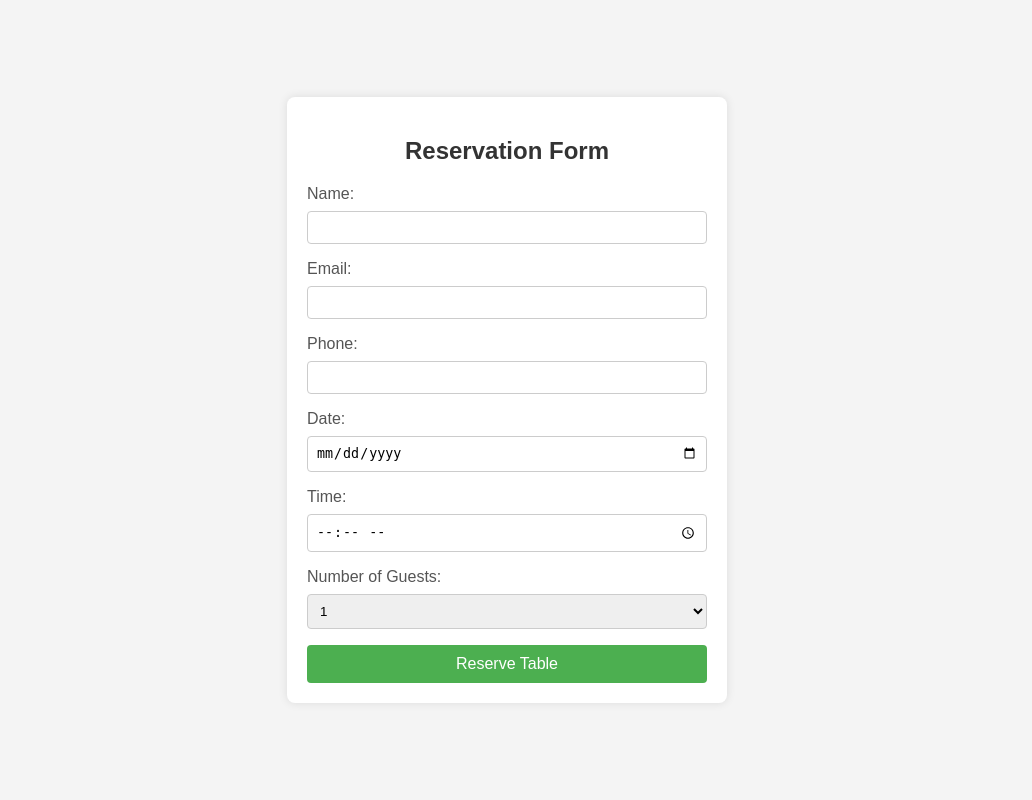
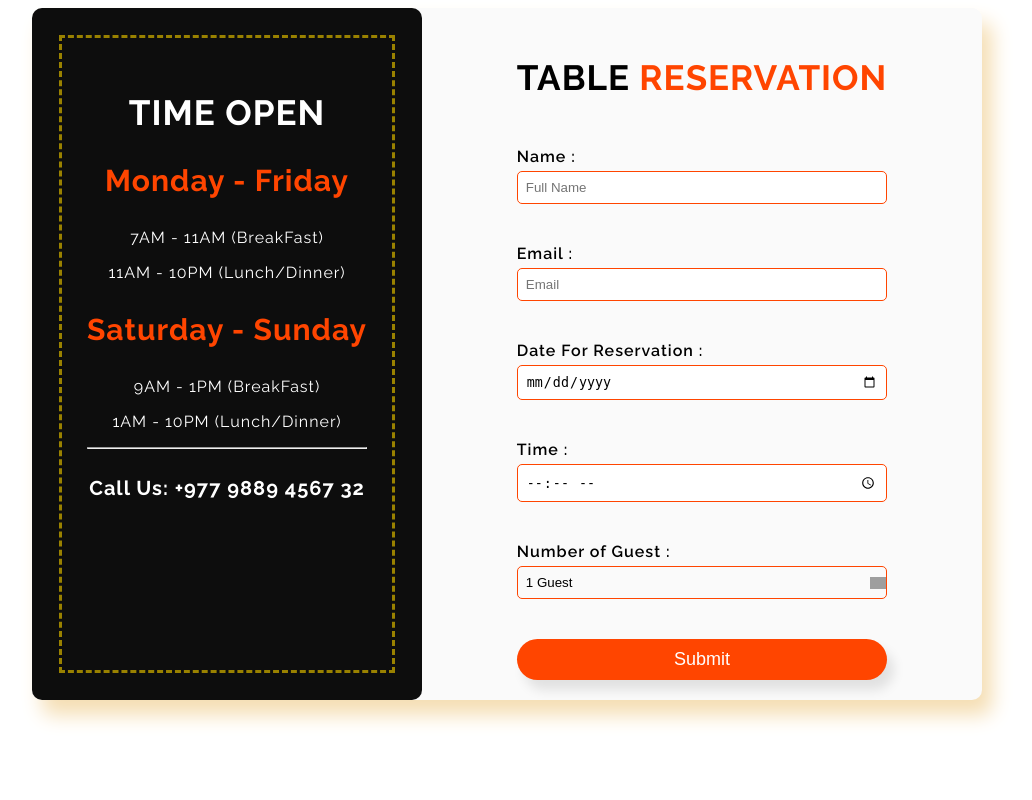
Before and after one commit to sachi-tmg/KwickMeal, a Django app: template templates/reservation.html in a window 1280 px wide. Shown: the whole page, without its empty margins (133-1165 px from the left). Run offline with Django 3.2, Linux system fonts and the light colour scheme; the template is opened without the code that fills it, so the values that code supplies are empty; grey boxes are pictures that could not be loaded.

Commit message:
reservation

```diff
--- a/static/css/reservation.css
+++ b/static/css/reservation.css
@@ -1,54 +1,150 @@
 body {
-    font-family: Arial, sans-serif;
-    background-color: #f4f4f4;
-    margin: 0;
-    padding: 0;
-    display: flex;
-    align-items: center;
-    justify-content: center;
-    min-height: 100vh;
+  font-family: 'Raleway', sans-serif;
+  font-weight: 400;
+	color: #fff;
+	letter-spacing: 1px;
+
 }
 
-.reservation-form {
-    background-color: #fff;
-    box-shadow: 0 0 10px rgba(0, 0, 0, 0.1);
-    padding: 20px;
-    border-radius: 8px;
-    width: 400px;
-    max-width: 100%;
+.container {
+	background-color: #fafafa;
+	max-width: 950px;
+	margin: 0px auto;
+	box-shadow: 10px 15px 20px wheat;
+	display: flex;
+	border-radius: 10px;
+
 }
 
-h2 {
-    text-align: center;
-    color: #333;
+.container-time {
+	background-color: rgba(0, 0, 0, .95);
+	padding: 55px;
+	outline: 3px dashed #998100;
+	outline-offset: -30px;
+	text-align: center;
+	border-radius: 10px;
 }
 
-label {
-    display: block;
-    margin-bottom: 8px;
-    color: #555;
+.heading {
+	font-size: 35px;
+	text-transform: uppercase;
 }
 
-input, select {
+.heading-days {
+	color:orangered;
+	font-size: 30px;
+
+}
+
+.heading-phone {
+	font-size: 20px;
+}
+
+.container-form {
+	padding: 20px 0;
+	margin: 0 auto;
+	color: orangered;
+}
+
+.container-form span {
+	padding: 20px 0;
+	margin: 0 auto;
+	color: black;
+}
+
+form {
+	display: grid;
+	grid-row-gap: 20px;
+}
+
+form p {
+	font-weight: 600;
+}
+
+.form-field {
+    margin-bottom: 20px;
+
+}
+
+.form-field p {
+    margin: 0;
+    color: black; /* Text color set to yellow */
+}
+
+.form-field input,
+.form-field select {
     width: 100%;
     padding: 8px;
-    margin-bottom: 16px;
+    border: 1px solid orangered; /* Border color set to yellow */
+    border-radius: 5px; /* Border radius set to 5px */
     box-sizing: border-box;
-    border: 1px solid #ccc;
-    border-radius: 4px;
+    margin-top: 5px;
 }
 
-button {
-    background-color: #4caf50;
-    color: #fff;
-    padding: 10px 15px;
-    border: none;
-    border-radius: 4px;
-    cursor: pointer;
-    font-size: 16px;
-    width: 100%;
+/* Style for select dropdown arrow */
+.form-field select {
+    appearance: none;
+    -webkit-appearance: none;
+    -moz-appearance: none;
+    background: url('path-to-arrow-image') no-repeat right center; /* Replace 'path-to-arrow-image' with your arrow image path */
+    background-size: 16px; /* Set the size of the arrow image */
 }
 
-button:hover {
-    background-color: #45a049;
+
+input,select {
+	pad: 10px 15px;
+	margin-top: 3px;
 }
+
+.btn {
+	background-color: orangered;
+	color: #fff;
+	padding: 10px 20px;
+	border: none;
+	font-size: 18px;
+	border-radius: 100px;
+	-webkit-border-radius: 100px;
+	-moz-border-radius: 100px;
+	-ms-border-radius: 100px;
+	-o-border-radius: 100px;
+	box-shadow: 7px 10px 12px rgba(0, 0, 0, .1);
+	cursor: pointer;
+	transition: all .3s;
+	-webkit-transition: all .3s;
+	-moz-transition: all .3s;
+	-ms-transition: all .3s;
+	-o-transition: all .3s;
+}
+
+.btn:hover {
+	transform: scale(1.03);
+	-webkit-transform: scale(1.03);
+	-moz-transform: scale(1.03);
+	-ms-transform: scale(1.03);
+	-o-transform: scale(1.03);
+	box-shadow: 10px 12px 15px wheat;
+}
+
+@media screen and (max-width: 768px) {
+	.container {
+		flex-direction: column;
+	}
+	.container-form  {
+		padding: 10px;
+	}
+	.heading-phone {
+		font-size: 17px;
+	}
+
+}
+
+@media screen and (min-width: 768px) and (max-width: 880px) {
+	.container-time {
+		padding: 30px;
+	}
+	.container-form  {
+		padding: 10px;
+	}
+
+
+}
--- a/templates/menu.html
+++ b/templates/menu.html
@@ -112,7 +112,7 @@
 
     <div class="menu">
         <div class="dropdown">
-            <button class="dropbtn" id="dropbtn">Dropdown Button</button>
+            <button class="dropbtn" id="dropbtn">Food List</button>
 
             <div class="dropdown-content">
             {% for food in food_list %}
--- a/templates/reservation.html
+++ b/templates/reservation.html
@@ -2,48 +2,97 @@
 {%load static %}
 <html lang="en">
 <head>
-    <meta charset="UTF-8">
-    <meta name="viewport" content="width=device-width, initial-scale=1.0">
-    <link rel="stylesheet" href="{%static 'css/reservation.css'%}">
-
-    <title>Kwickmeal - Reservation</title>
+	<meta charset="UTF-8">
+	<title>Booking</title>
+	<link rel="stylesheet" href="css/style.css">
+	<!-- Font -->
+	<link rel="stylesheet" href="{%static 'css/reservation.css'%}">
+	<link href="https://fonts.googleapis.com/css?family=Raleway:400,600,700,900" rel="stylesheet">
 </head>
 <body>
 
-<div class="reservation-form">
-    <h2>Reservation Form</h2>
-    <form class="form" id="reservationForm" action="{% url  'reservation' %}" method="post">
-        {% csrf_token %}
-        <label for="name">Name:</label>
-        <input type="text" class="input" name="name" required>
+<div class="wrapper">
 
-        <label for="email">Email:</label>
-        <input type="email" id="email" name="email" required>
 
-        <label for="phone">Phone:</label>
-        <input type="tel" id="phone" name="phone" required>
+	<div class="container">
+		<div class="container-time">
 
-        <label for="date">Date:</label>
-        <input type="date" id="date" name="date" required>
 
-        <label for="time">Time:</label>
-        <input type="time" id="time" name="time" required>
+				<h2 class="heading">
+					Time Open
+				</h2>
 
-        <label for="guests">Number of Guests:</label>
-        <select id="guests" name="guests" required>
-            <option value="1">1</option>
-            <option value="2">2</option>
-            <option value="3">3</option>
-            <option value="4">4</option>
-            <option value="5">5</option>
-            <option value="6">6</option>
-            <option value="7">7</option>
-            <option value="8">8</option>
-            <!-- Add more options as needed -->
-        </select>
 
-        <button type="submit">Reserve Table</button>
-    </form>
+				<h3 class="heading-days">
+					Monday - Friday
+				</h3>
+
+
+				<p> 7AM - 11AM (BreakFast)</p>
+				<p> 11AM - 10PM (Lunch/Dinner)</p>
+
+				<h3 class="heading-days">
+					Saturday - Sunday
+				</h3>
+
+
+				<p> 9AM - 1PM (BreakFast)</p>
+				<p> 1AM - 10PM (Lunch/Dinner)</p>
+
+				<hr>
+
+				<h4 class="heading-phone">
+					Call Us: +977 9889 4567 32
+				</h4>
+
+		</div>
+
+		<div class="container-form">
+				<form action="#">
+					<h2 class="heading heading-yellow"> <span>Table</span> Reservation </h2>
+
+					<div class="form-field">
+						<p> Name : </p>
+						<input type="text" placeholder="Full Name">
+					</div>
+
+
+					<div class="form-field">
+						<p> Email :</p>
+						<input type="email" placeholder="Email">
+					</div>
+
+
+					<div class="form-field">
+						<p> Date For Reservation :</p>
+						<input type="date">
+					</div>
+
+
+					<div class="form-field">
+						<p> Time :</p>
+						<input type="time">
+					</div>
+
+
+					<div class="form-field">
+						<p> Number of Guest :</p>
+						<select name="select" id="#">
+							<option value="1">1 Guest</option>
+							<option value="2">2 Guests</option>
+							<option value="3">3 Guests</option>
+							<option value="4">4 Guests</option>
+							<option value="5">5 Guests</option>
+						</select>
+					</div>
+
+					<button class="btn">Submit</button>
+				</form>
+
+		</div>
+
+	</div>
+
 </div>
 
 </body>
```
Also changed, not shown: static/css/menu.css (+1 -16 lines).
